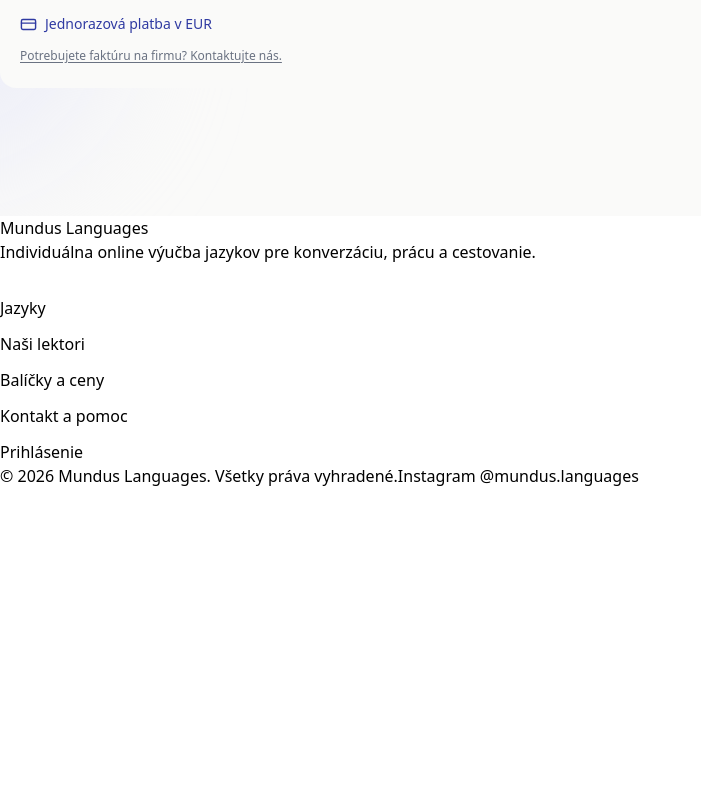
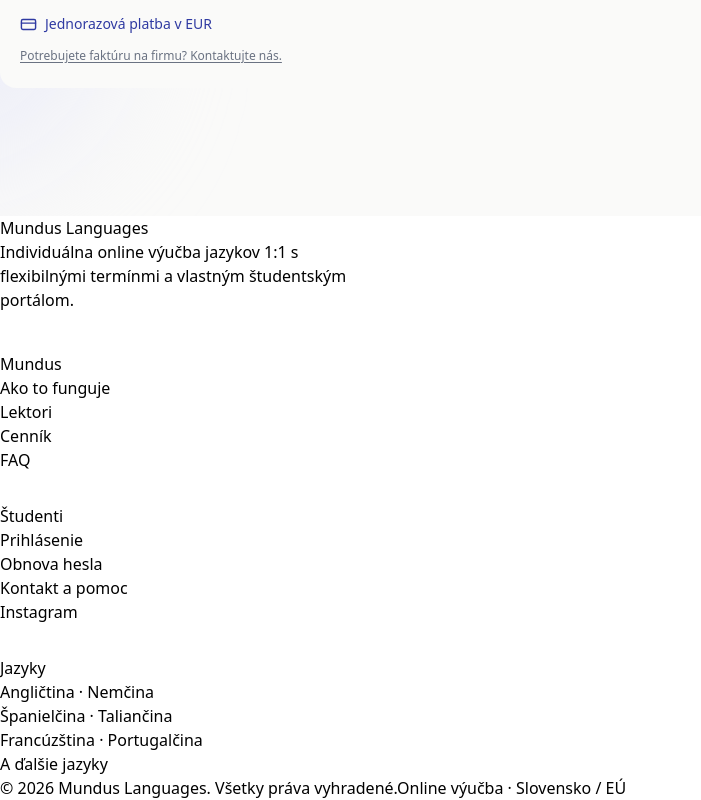
Before and after one commit to 505hits/mundus, a Next.js app: page /prices in a window 1280 px wide. Shown: the part 3676-4476 px from the top of the page, without its empty margins (0-701 px from the left). Before the commit the page ends 4164 px from the top, so only its background shows below. Built offline with nearby package versions, Linux system fonts and the light colour scheme; no server answers.

Commit message:
Simplify footer around real Mundus customer paths

```diff
--- a/src/components/Footer.tsx
+++ b/src/components/Footer.tsx
@@ -4,34 +4,65 @@ import Link from "next/link";
 import { useLanguage } from "@/context/LanguageContext";
 
 export default function Footer() {
-    const { t, language } = useLanguage();
+  const { language } = useLanguage();
   const sk = language === "sk";
-    const links = [
-        { href: "/#languages", label: sk ? "Jazyky" : "Languages" },
-        { href: "/#teachers", label: sk ? "Naši lektori" : "Our teachers" },
-        { href: "/prices", label: sk ? "Balíčky a ceny" : "Packages and prices" },
-        { href: "/contact", label: sk ? "Kontakt a pomoc" : "Contact and support" },
+
+  const groups = [
+    {
+      title: sk ? "Mundus" : "Mundus",
+      links: [
+        { href: "/#how-it-works", label: sk ? "Ako to funguje" : "How it works" },
+        { href: "/#teachers", label: sk ? "Lektori" : "Teachers" },
+        { href: "/#pricing", label: sk ? "Cenník" : "Pricing" },
+        { href: "/#faq", label: "FAQ" },
+      ],
+    },
+    {
+      title: sk ? "Študenti" : "Students",
+      links: [
         { href: "/login", label: sk ? "Prihlásenie" : "Sign in" },
+        { href: "/forgot-password", label: sk ? "Obnova hesla" : "Reset password" },
+        { href: "/contact", label: sk ? "Kontakt a pomoc" : "Contact & help" },
+        { href: "https://www.instagram.com/mundus.languages/", label: "Instagram", external: true },
+      ],
+    },
+    {
+      title: sk ? "Jazyky" : "Languages",
+      links: [
+        { href: "/#languages", label: sk ? "Angličtina · Nemčina" : "English · German" },
+        { href: "/#languages", label: sk ? "Španielčina · Taliančina" : "Spanish · Italian" },
+        { href: "/#languages", label: sk ? "Francúzština · Portugalčina" : "French · Portuguese" },
+        { href: "/#languages", label: sk ? "A ďalšie jazyky" : "And more languages" },
+      ],
+    },
   ];
-    return (
-        <footer className="footer">
+
+  return <footer className="footer bg-white">
     <div className="container">
-                <div className="grid gap-8 sm:grid-cols-2">
+      <div className="grid gap-10 lg:grid-cols-[1.2fr_2fr]">
         <div>
           <Link href="/" className="footer-brand">Mundus Languages</Link>
-                        <p className="footer-desc">{t.footer.brandDesc}</p>
+          <p className="footer-desc max-w-sm">
+            {sk ? "Individuálna online výučba jazykov 1:1 s flexibilnými termínmi a vlastným študentským portálom." : "Individual 1:1 online language lessons with flexible scheduling and your own student portal."}
+          </p>
         </div>
-                    <nav aria-label={sk ? "Navigácia v päte" : "Footer navigation"}>
-                        <ul className="footer-links grid gap-3 sm:grid-cols-2">
-                            {links.map(link => <li key={link.href}><Link href={link.href}>{link.label}</Link></li>)}
+        <div className="grid gap-8 sm:grid-cols-3">
+          {groups.map(group => <nav key={group.title} aria-label={group.title}>
+            <p className="footer-title">{group.title}</p>
+            <ul className="footer-links">
+              {group.links.map(link => <li key={link.label}>
+                {"external" in link && link.external
+                  ? <a href={link.href} target="_blank" rel="noopener noreferrer">{link.label}</a>
+                  : <Link href={link.href}>{link.label}</Link>}
+              </li>)}
             </ul>
-                    </nav>
+          </nav>)}
+        </div>
       </div>
       <div className="footer-bottom">
         <span>© {new Date().getFullYear()} Mundus Languages. {sk ? "Všetky práva vyhradené." : "All rights reserved."}</span>
-                    <a href="https://www.instagram.com/mundus.languages/" target="_blank" rel="noopener noreferrer" className="hover:text-[#181818] transition-colors">Instagram @mundus.languages</a>
+        <span>{sk ? "Online výučba · Slovensko / EÚ" : "Online lessons · Slovakia / EU"}</span>
       </div>
     </div>
-        </footer>
-    );
+  </footer>;
 }
```
Lines whose indentation alone changed are shown as unchanged.
